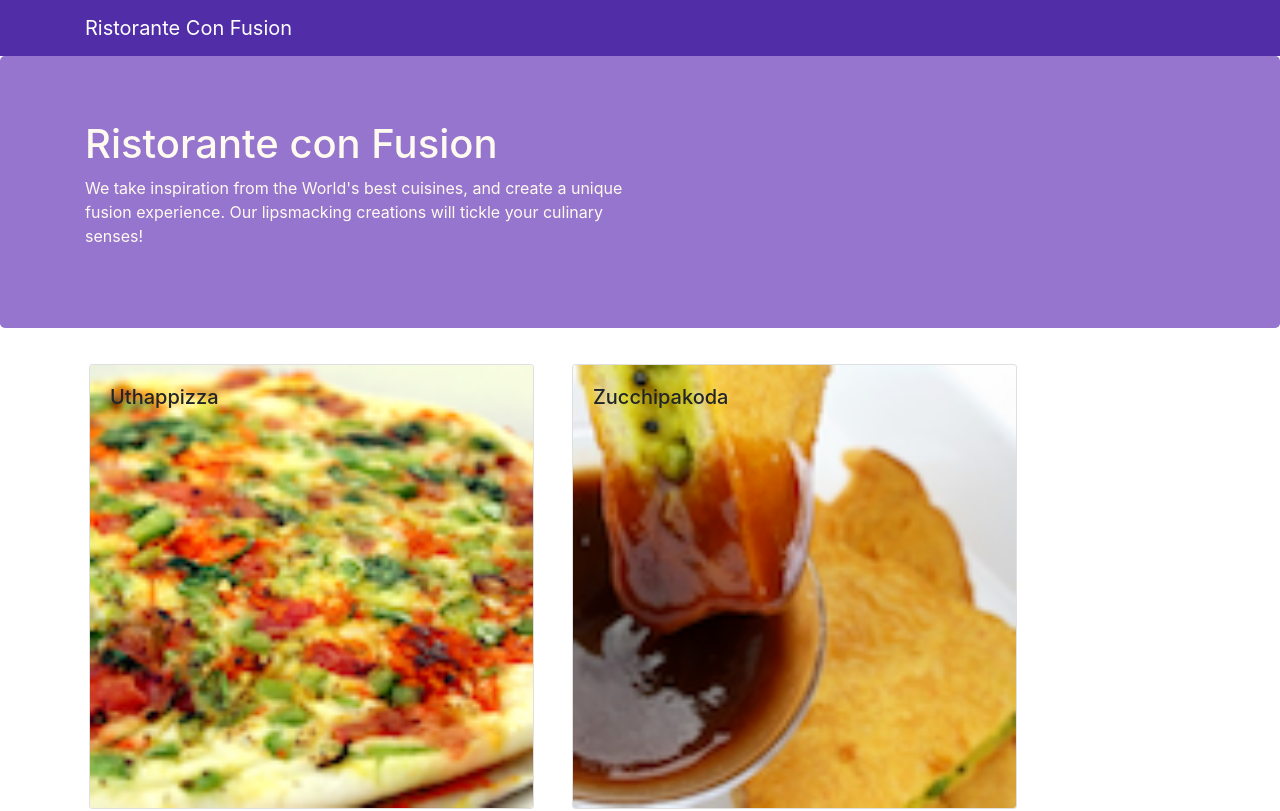
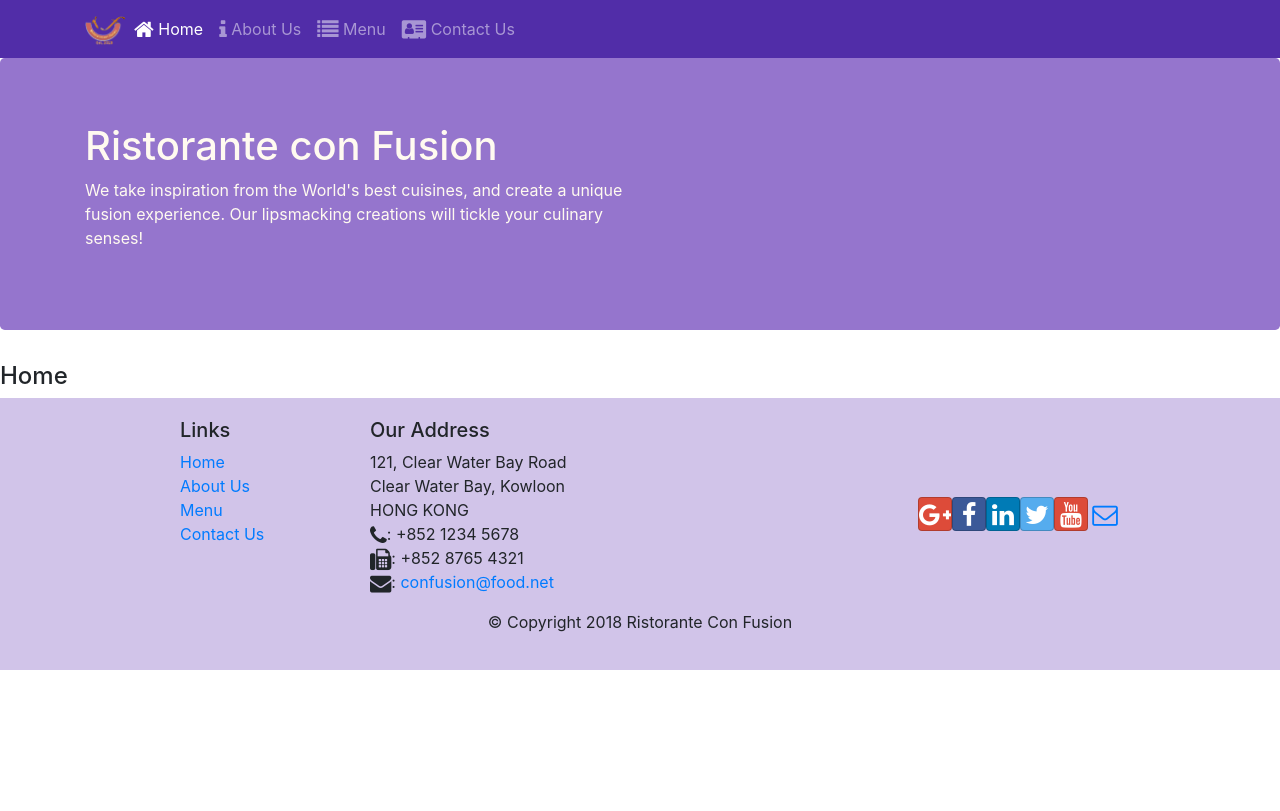
Before and after one commit to justellie/confusion-react-, a React (Create React App) app: page /home in a window 1280 px wide. Shown: the top 811 px of the page. Built offline with nearby package versions, Linux system fonts and the light colour scheme.

Commit message:
React Router

```diff
--- a/package.json
+++ b/package.json
@@ -9,6 +9,7 @@
     "react": "^16.7.0",
     "react-dom": "^16.7.0",
     "react-popper": "0.9.2",
+    "react-router-dom": "4.2.2",
     "react-scripts": "2.1.3",
     "reactstrap": "5.0.0"
   },
--- a/src/App.js
+++ b/src/App.js
@@ -1,13 +1,17 @@
 import React, { Component } from 'react';
 import './App.css';
 import Main from './components/MainComponent';
+import {BrowserRouter} from 'react-router-dom';
+
 
 class App extends Component {
   render() {
     return (
-      <div className="App">
-        <Main/>
-      </div>
+      <BrowserRouter>
+        <div className="App">
+          <Main/>
+        </div>
+      </BrowserRouter>
     );
   }
 }
--- a/src/components/FooterComponent.js
+++ b/src/components/FooterComponent.js
@@ -1,4 +1,6 @@
 import React from 'react';
+import { Link } from 'react-router-dom';
+
 
 function Footer(props) {
     return(
@@ -8,10 +10,10 @@
                 <div className="col-4 offset-1 col-sm-2">
                     <h5>Links</h5>
                     <ul className="list-unstyled">
-                        <li><a href="#">Home</a></li>
-                        <li><a href="#">About</a></li>
-                        <li><a href="#">Menu</a></li>
-                        <li><a href="contactus.html">Contact</a></li>
+                        <li><Link to='/home'>Home</Link></li>
+                        <li><Link to='/aboutus'>About Us</Link></li>
+                        <li><Link to='/menu'>Menu</Link></li>
+                        <li><Link to='/contactus'>Contact Us</Link></li>
                     </ul>
                 </div>
                 <div className="col-7 col-sm-5">
--- a/src/components/HeaderComponent.js
+++ b/src/components/HeaderComponent.js
@@ -1,13 +1,46 @@
 import React, { Component } from 'react';
-import { Navbar, NavbarBrand, Jumbotron } from 'reactstrap';
+import { Nav, Navbar, NavbarBrand, NavbarToggler, Collapse, NavItem, Jumbotron } from 'reactstrap';
+import { NavLink } from 'react-router-dom';
 
 class Header extends Component {
+    constructor(props) {
+        super(props);
+
+        this.toggleNav = this.toggleNav.bind(this);
+        this.state = {
+          isNavOpen: false
+        };
+      }
+
+      toggleNav() {
+        this.setState({
+          isNavOpen: !this.state.isNavOpen
+        });
+      }
+
     render() {
         return(
-    <React.Fragment>
-      <Navbar dark>
+            <div>
+                <Navbar dark expand="md">
                     <div className="container">
-            <NavbarBrand href="/">Ristorante Con Fusion</NavbarBrand>
+                        <NavbarToggler onClick={this.toggleNav} />
+                        <NavbarBrand className="mr-auto" href="/"><img src='assets/images/logo.png' height="30" width="41" alt='Ristorante Con Fusion' /></NavbarBrand>
+                        <Collapse isOpen={this.state.isNavOpen} navbar>
+                            <Nav navbar>
+                            <NavItem>
+                                <NavLink className="nav-link"  to='/home'><span className="fa fa-home fa-lg"></span> Home</NavLink>
+                            </NavItem>
+                            <NavItem>
+                                <NavLink className="nav-link" to='/aboutus'><span className="fa fa-info fa-lg"></span> About Us</NavLink>
+                            </NavItem>
+                            <NavItem>
+                                <NavLink className="nav-link"  to='/menu'><span className="fa fa-list fa-lg"></span> Menu</NavLink>
+                            </NavItem>
+                            <NavItem>
+                                <NavLink className="nav-link" to='/contactus'><span className="fa fa-address-card fa-lg"></span> Contact Us</NavLink>
+                            </NavItem>
+                            </Nav>
+                        </Collapse>
                     </div>
                 </Navbar>
                 <Jumbotron>
@@ -20,7 +53,7 @@
                         </div>
                     </div>
                 </Jumbotron>
-    </React.Fragment>
+            </div>
         );
     }
 }
--- /dev/null
+++ b/src/components/HomeComponent.js
@@ -0,0 +1,14 @@
+import React from 'react';
+
+function Home(props)
+{
+	return(
+		<div className="Container">
+			<div>
+				<h4>Home</h4>
+			</div>
+		</div>
+		);
+}
+
+export default Home;
--- a/src/components/MainComponent.js
+++ b/src/components/MainComponent.js
@@ -5,6 +5,8 @@
 import { DISHES } from '../shared/dishes';
 import Header from './HeaderComponent';
 import Footer from './FooterComponent';
+import Home from './HomeComponent';
+import {Switch, Route, Redirect} from 'react-router-dom';
 
 class Main extends Component {
 
@@ -12,21 +14,25 @@
     super(props);
     this.state = {
         dishes: DISHES,
-        selectedDish: null
     };
   }
 
-  onDishSelect(dishId) {
-    this.setState({ selectedDish: dishId});
-  }
 
   render() {
+    const HomePage = ()=>{
+      return(<Home/>);
+
+    }
+
     return (
       <div>
         <Header/>
-        <Menu dishes={this.state.dishes} onClick={(dishId) => this.onDishSelect(dishId)} />
-        <DishDetail dishes={this.state.dishes.filter((dish) => dish.id === this.state.selectedDish)[0]} />{/*Comparo el id del dishes y retorno el objeto como tal, el cero es para indicar donde inica */}
-        <Footer />
+         <Switch>
+              <Route path='/home' component={HomePage} />
+              <Route exact path='/menu' component={() => <Menu dishes={this.state.dishes} />} />
+              <Redirect to="/home" />
+          </Switch>
+        <Footer/>
       </div>
     );
   }
--- a/src/components/MenuComponent.js
+++ b/src/components/MenuComponent.js
@@ -4,7 +4,7 @@
 
          function RenderMenuItem ({dish, onClick}) {
         return (
-            <Card onClick={() => onClick(dish.id)}>
+            <Card >
                 <CardImg width="100%" src={dish.image} alt={dish.name} />
                 <CardImgOverlay>
                     <CardTitle>{dish.name}</CardTitle>
```
Also changed, not shown: 1 other file (tests, documents, lock files or other folders). Lines whose indentation alone changed are shown as unchanged.
